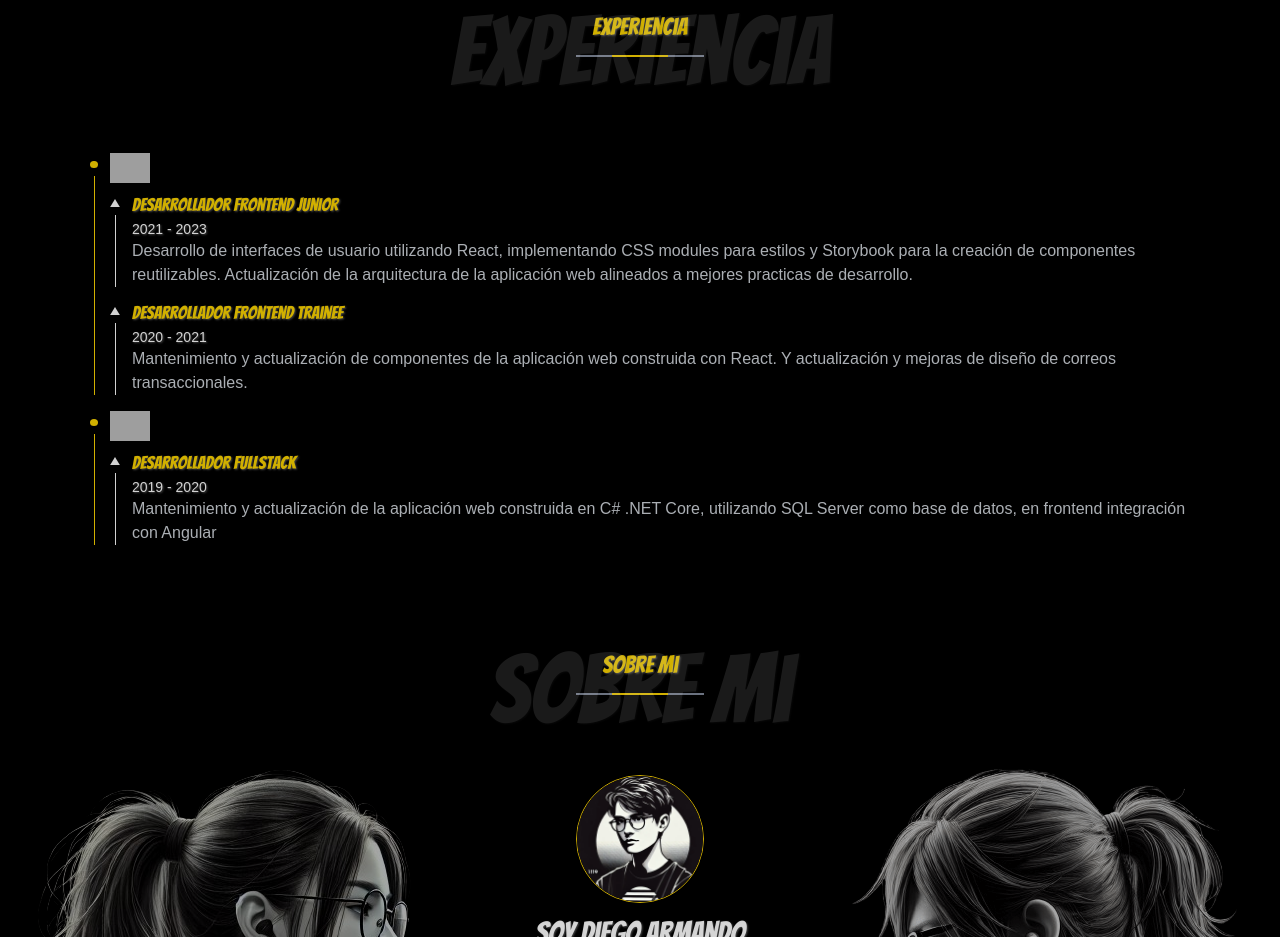
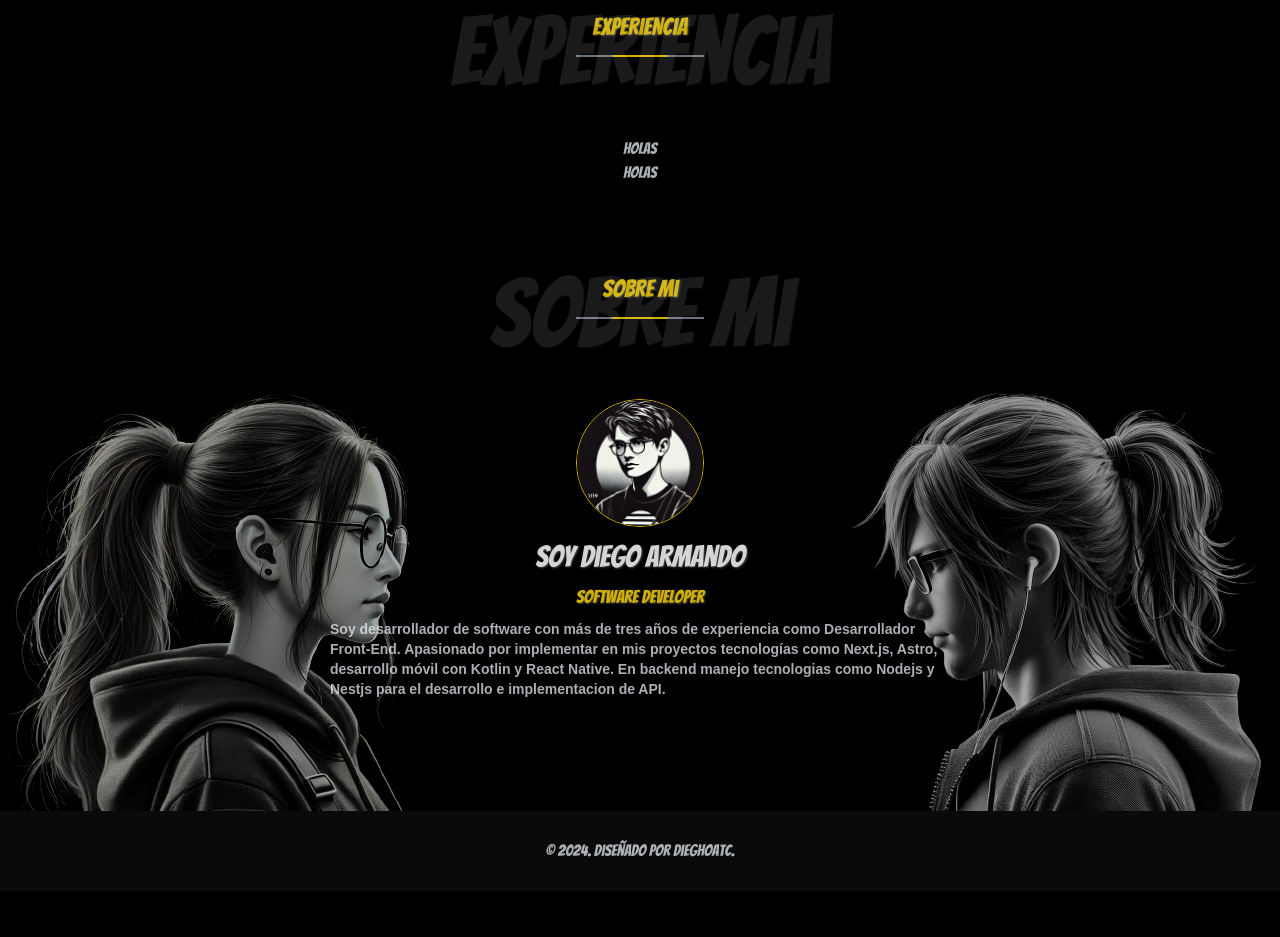
Before and after one commit to Dieghoatc/dieghoatc_website, an Astro site: page / in a window 1280 px wide. Shown: the part 1785-2722 px from the top of the page. After the commit the page ends 2676 px from the top, so only its background shows below. Built offline with nearby package versions, Linux system fonts and the light colour scheme; Astro itself is replaced by a stand-in of ours; grey boxes are pictures that could not be loaded.

Commit message:
fix: deboy production error

```diff
--- a/src/components/main/components/experience/Experience.astro
+++ b/src/components/main/components/experience/Experience.astro
@@ -6,6 +6,7 @@ import { type Experience } from "./components/timelineType";
 
 const experience: Experience[] = [
   {
+    id: 1,
     company: "Grupo R5",
     logo: "R5Logo.src",
     link: "https://www.grupor5.com",
@@ -25,6 +26,7 @@ const experience: Experience[] = [
     ],
   },
   {
+    id: 2,
     company: "Grupo Cubo",
     logo: "CuboLogo.src",
     link: "https://www.grupo-cubo.com/indexEN.html",
@@ -43,10 +45,6 @@ const experience: Experience[] = [
 <section class="flex flex-col justify-center items-center">
   <Title title="Experiencia" />
   <div class="mx-5 max-w-[1100px]">
-    {
-      experience.map((experience) => (
-        <TimeLineSection experience={experience} />
-      ))
-    }
+    {experience.map((experience) => <p>holas</p>)}
   </div>
 </section>
--- a/src/components/main/components/experience/components/timelineType.ts
+++ b/src/components/main/components/experience/components/timelineType.ts
@@ -5,6 +5,7 @@ export interface Position {
 }
 
 export interface Experience {
+  id: number;
   company: string;
   logo: string;
   link: string;
```
